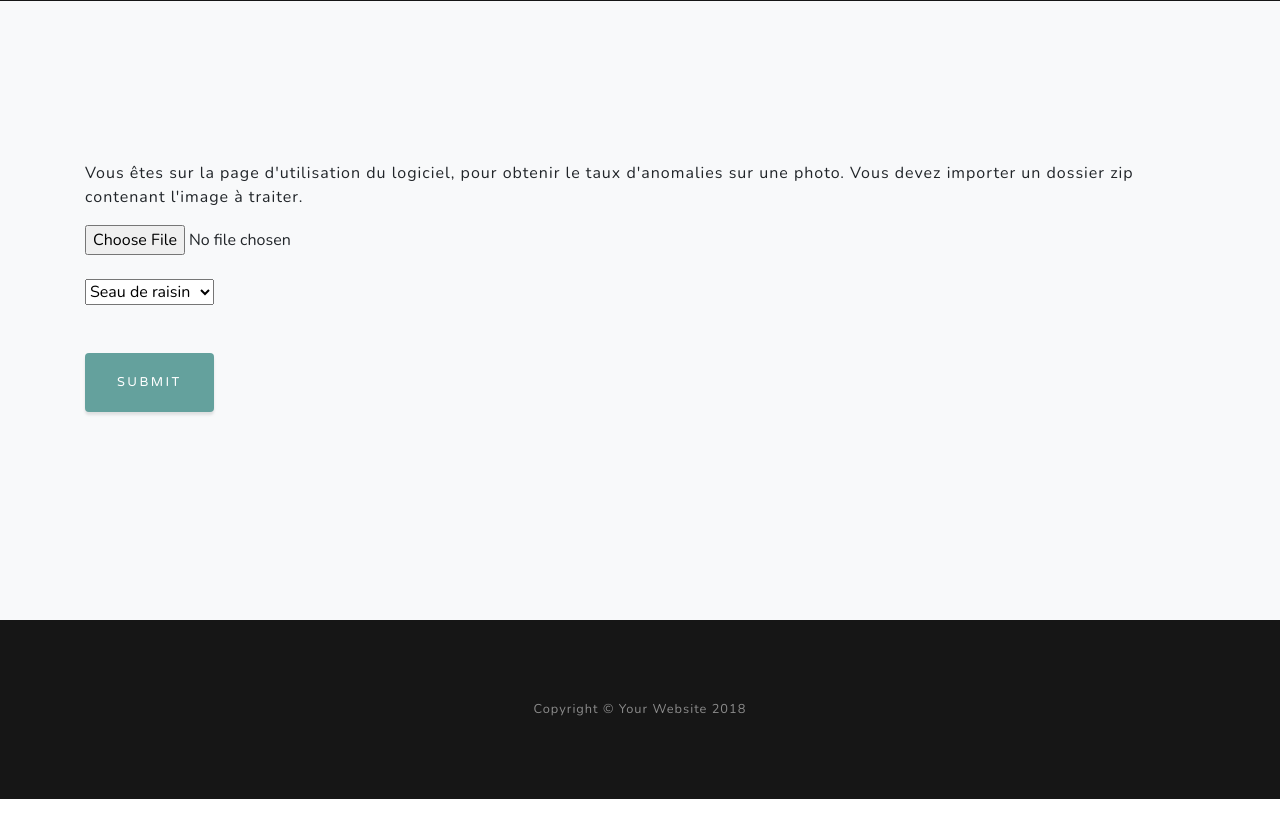
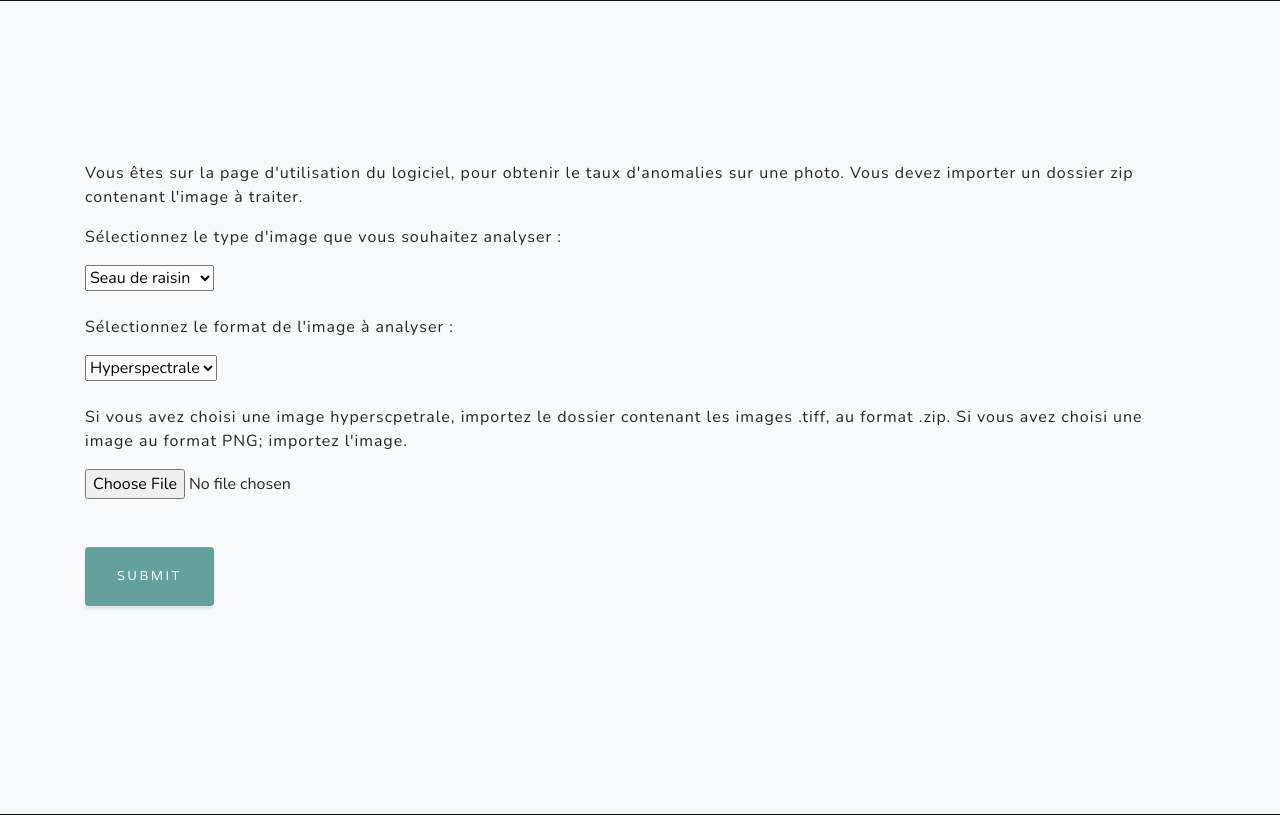
Before and after one commit to Ultrae/ChampsDetect, a Django app: page /user/ in a window 1280 px wide. Shown: the part 799-1614 px from the top of the page. Run offline with Django 3.2, Linux system fonts and the light colour scheme; some libraries are stand-ins or nearby versions.

Commit message:
[USER] Add picture format for user form

```diff
--- a/website/user/forms.py
+++ b/website/user/forms.py
@@ -6,3 +6,8 @@ class UserForm(forms.Form):
     select = forms.ChoiceField(choices=select_list,
                                initial='',
                                widget=forms.Select())
+    type_of_picture_list = [(1, "Hyperspectrale"),
+                            (2, "PNG")]
+    type_of_picture = forms.ChoiceField(choices=type_of_picture_list,
+                                        initial='',
+                                        widget=forms.Select())
--- a/website/user/templates/user/index.html
+++ b/website/user/templates/user/index.html
@@ -88,13 +88,23 @@
                   action="{% url 'user:index' %}" method="post">
                 <!-- csrf_token -->
                 {% if form %}
+                    <p>Sélectionnez le type d'image que vous souhaitez analyser : </p>
+                    {{ form.select }}
+                    <br/>
+                    <br/>
+                    <p>Sélectionnez le format de l'image à analyser : </p>
+                    {{ form.type_of_picture }}
+                    <br/>
+                    <br/>
+                    <p>
+                        Si vous avez choisi une image hyperscpetrale, importez le dossier contenant les images .tiff,
+                        au format .zip.
+                        Si vous avez choisi une image au format PNG; importez l'image.
+                    </p>
                     {{ form.img_folder }}
-                    <br>
-                    <br>
-                    {{ form.select }}
-                    <br>
-                    <br>
-                    <br>
+                    <br/>
+                    <br/>
+                    <br/>
                     <input class="btn btn-primary" type="submit" value="Submit">
                 {% endif %}
             </form>
```
